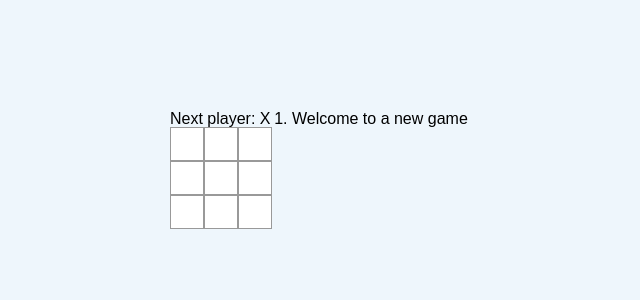
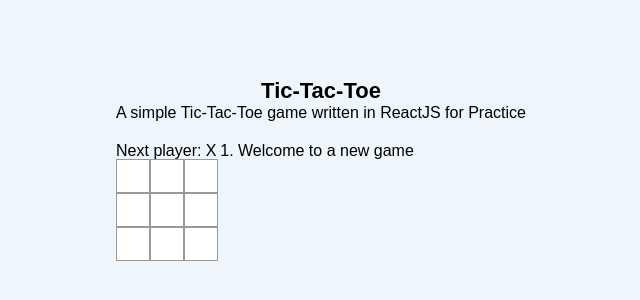
Before and after one commit to karlchvojka/Tic-Tac-Toe, a Next.js app: page / in a window 1280 px wide. Shown: the part 230-530 px from the top of the page, without its empty margins (319-959 px from the left). Built offline with nearby package versions, Linux system fonts and the light colour scheme.

Commit message:
FEAT: Added a header element

```diff
--- a/src/components/Game/Game.module.css
+++ b/src/components/Game/Game.module.css
@@ -1,4 +1,9 @@
-.game {
+.game header {
+  margin-bottom: 20px;
+  text-align: center;
+}
+
+.gameUI {
   display: flex;
   flex-direction: row;
 }
--- a/src/components/Game/Game.tsx
+++ b/src/components/Game/Game.tsx
@@ -58,11 +58,17 @@ export default function Game() {
 
   return (
     <div className={styles.game}>
-      <div className="game-board">
-        <Board xIsNext={xIsNext} squares={currentSquares} onPlay={handlePlay} />
-      </div>
-      <div className={styles.gameInfo}>
-        <ol>{moves}</ol>
+      <header>
+        <h1>Tic-Tac-Toe</h1>
+        <p>A simple Tic-Tac-Toe game written in ReactJS for Practice</p>
+      </header>
+      <div className={styles.gameUI}>
+        <div className="game-board">
+          <Board xIsNext={xIsNext} squares={currentSquares} onPlay={handlePlay} />
+        </div>
+        <div className={styles.gameInfo}>
+          <ol>{moves}</ol>
+        </div>
       </div>
     </div>
   );
```
Also changed, not shown: 1 other file (tests, documents, lock files or other folders).
